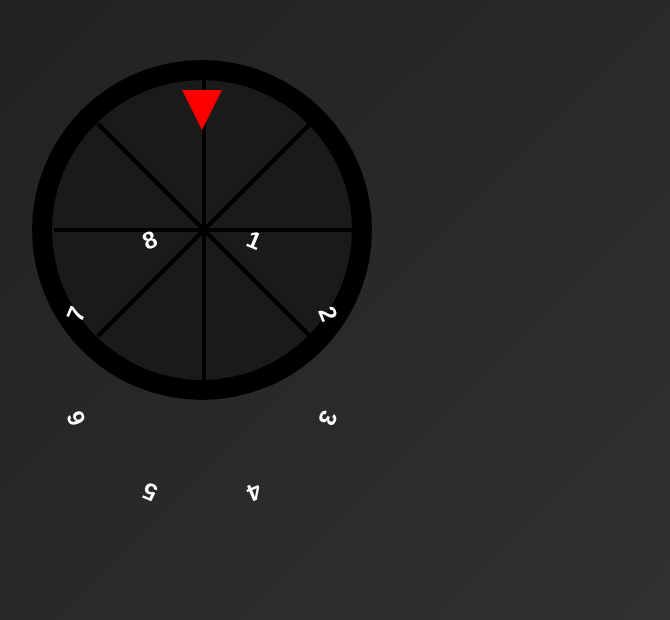
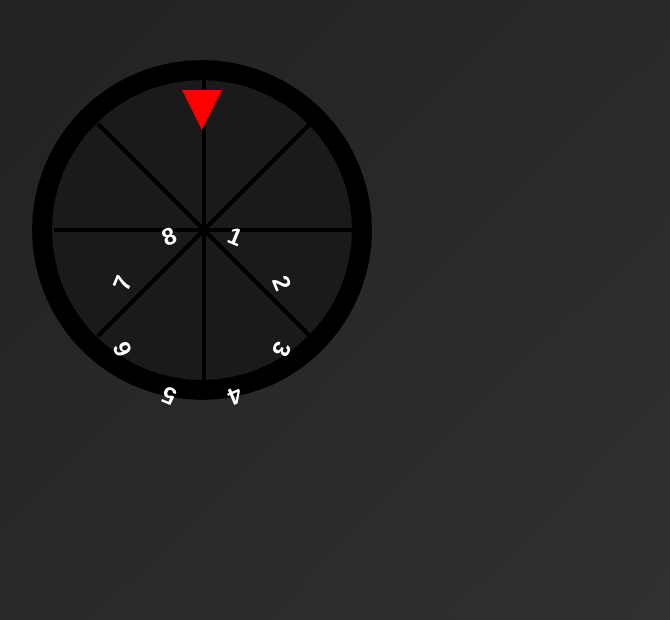
Before and after one commit to ter6669/Starss, a plain HTML site: page index.html in a window 1280 px wide. Shown: the part 180-800 px from the top of the page, without its empty margins (438-1108 px from the left). Drawn offline with Linux system fonts and the light colour scheme.

Commit message:
Update index.html

```diff
--- a/index.html
+++ b/index.html
@@ -80,7 +80,7 @@
             font-weight: bold;
             color: white;
             z-index: 2;
-            transform-origin: center 150px; /* Смещаем цифры на сектора */
+            transform-origin: center 100px; /* Поднимаем цифры выше */
         }
     </style>
 </head>
```
